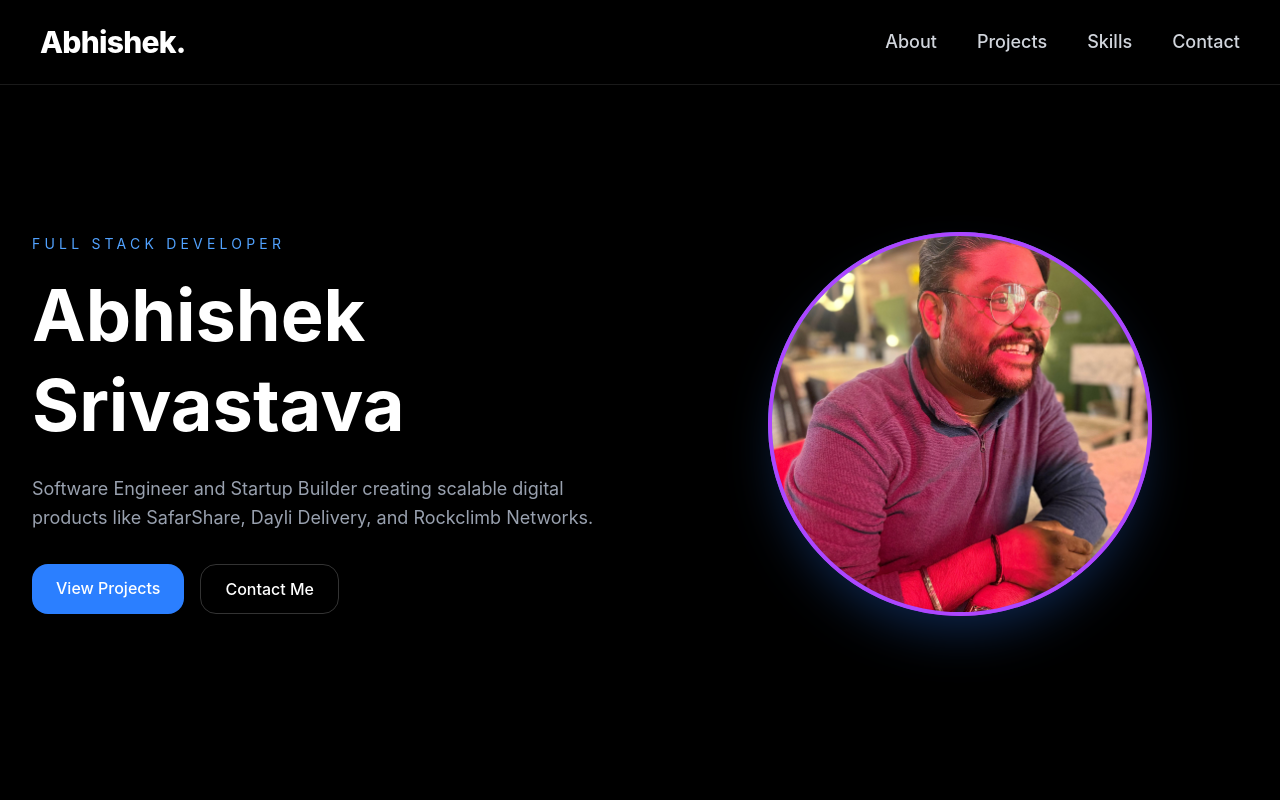
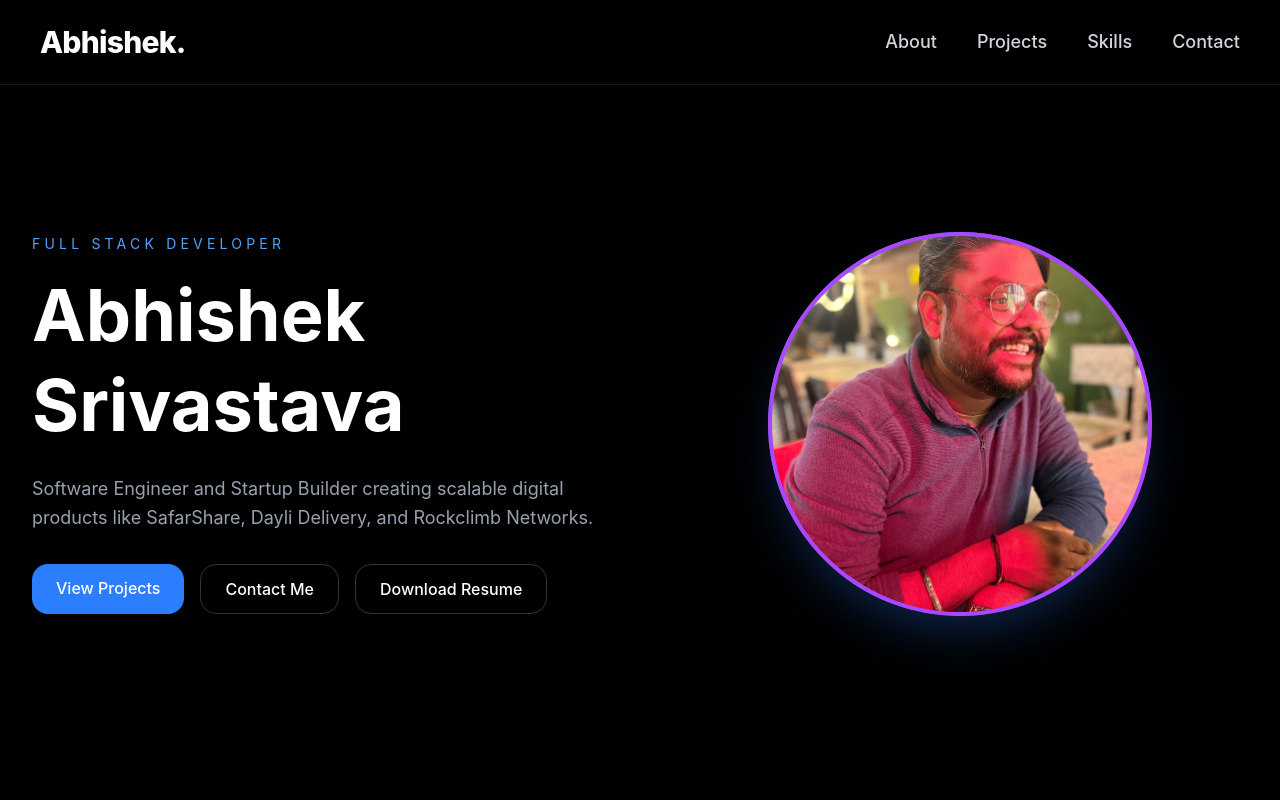
Before and after one commit to abhi-sri94/my-portfolio, a React app: page / in a window 1280 px wide. Shown: the top 800 px of the page. Built offline with nearby package versions, Linux system fonts and the light colour scheme; the HTML template or start-up script is replaced by a standard one.

Commit message:
Added resume button

```diff
--- a/src/App.jsx
+++ b/src/App.jsx
@@ -99,6 +99,13 @@ export default function App() {
                 className="border border-white/20 hover:border-white transition px-6 py-3 rounded-2xl font-medium"
               >
                 Contact Me
+              </a>
+              <a
+                href="/resume.pdf"
+                download
+                className="border border-white/20 hover:border-white transition px-6 py-3 rounded-2xl font-medium"
+              >
+                Download Resume
               </a>
             </div>
           </div>
@@ -238,7 +245,7 @@ export default function App() {
       {/* Experience */}
       < section className="py-24 px-6 border-t border-white/10" >
         <div className="max-w-5xl mx-auto">
-          <div className="w-16 h-1 bg-blue-500 rounded-full mb-4"></div>
+
           <h2 className="text-4xl font-bold mb-14">Experience</h2>
 
           <div className="space-y-8">
```
